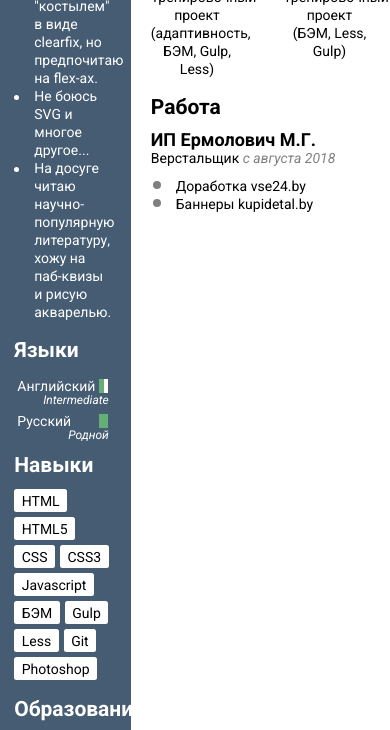
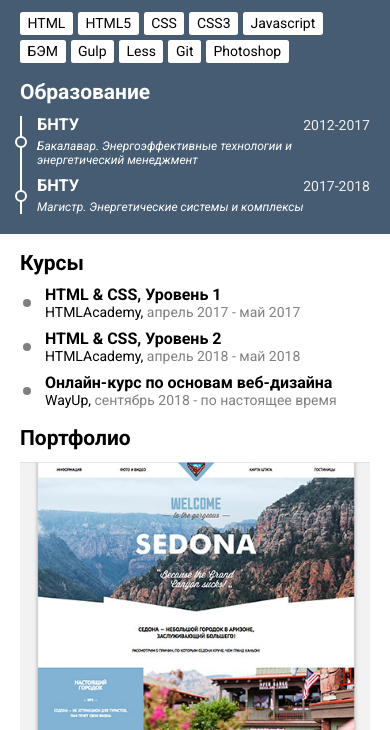
Before and after one commit to zh-konopleova/cv, a website: page source/index.html in a window 390 px wide. Shown: the part 729-1459 px from the top of the page. Drawn offline with Linux system fonts and the light colour scheme.

Commit message:
add adaptive

```diff
--- a/source/index.html
+++ b/source/index.html
@@ -6,6 +6,7 @@
 
     <link href="https://fonts.googleapis.com/css?family=Roboto:100,400,400i,700&amp;subset=cyrillic" rel="stylesheet">
     <link rel="stylesheet" href="./css/style.css">
+    <meta name="viewport" content="width=device-width, initial-scale=1">
   </head>
 
   <body class="cv">
--- a/source/less/base.less
+++ b/source/less/base.less
@@ -15,7 +15,7 @@ body {
   flex-direction: row;
   justify-content: center;
 
-  width: 210mm;
+  width: 800px;
   max-width: 100%;
 
   margin: auto;
@@ -52,6 +52,20 @@ body {
   width: 150px;
 }
 
+@media (max-width: 768px) {
+  .container {
+    flex-wrap: wrap;
+  }
+
+  .container__left {
+    width: 100%;
+  }
+
+  .container__right {
+    width: 100%;
+  }
+}
+
 @media print {
   body {
     -webkit-print-color-adjust: exact;
--- a/source/less/languages.less
+++ b/source/less/languages.less
@@ -40,3 +40,15 @@
   font-size: 12px;
   font-style: italic;
 }
+
+@media (max-width: 768px) {
+  .languages__table {
+    width: auto;
+  }
+
+  .languages__value {
+    width: 240px;
+    max-width: 100%;
+    padding-left: 20px;
+  }
+}
--- a/source/less/project.less
+++ b/source/less/project.less
@@ -4,6 +4,7 @@
 
 .project__img {
   width: 100%;
+  max-width: 414px;
   margin-bottom: 10px;
 }
 
--- a/source/less/projects.less
+++ b/source/less/projects.less
@@ -13,3 +13,14 @@
   width: ~ "calc(50% - 40px)";
   margin: 20px;
 }
+
+@media (max-width: 576px) {
+  .projects__list {
+    margin: -20px 0;
+  }
+
+  .projects__item {
+    width: 100%;
+    margin: 20px 0;
+  }
+}
```
Also changed, not shown: source/css/style.css.
